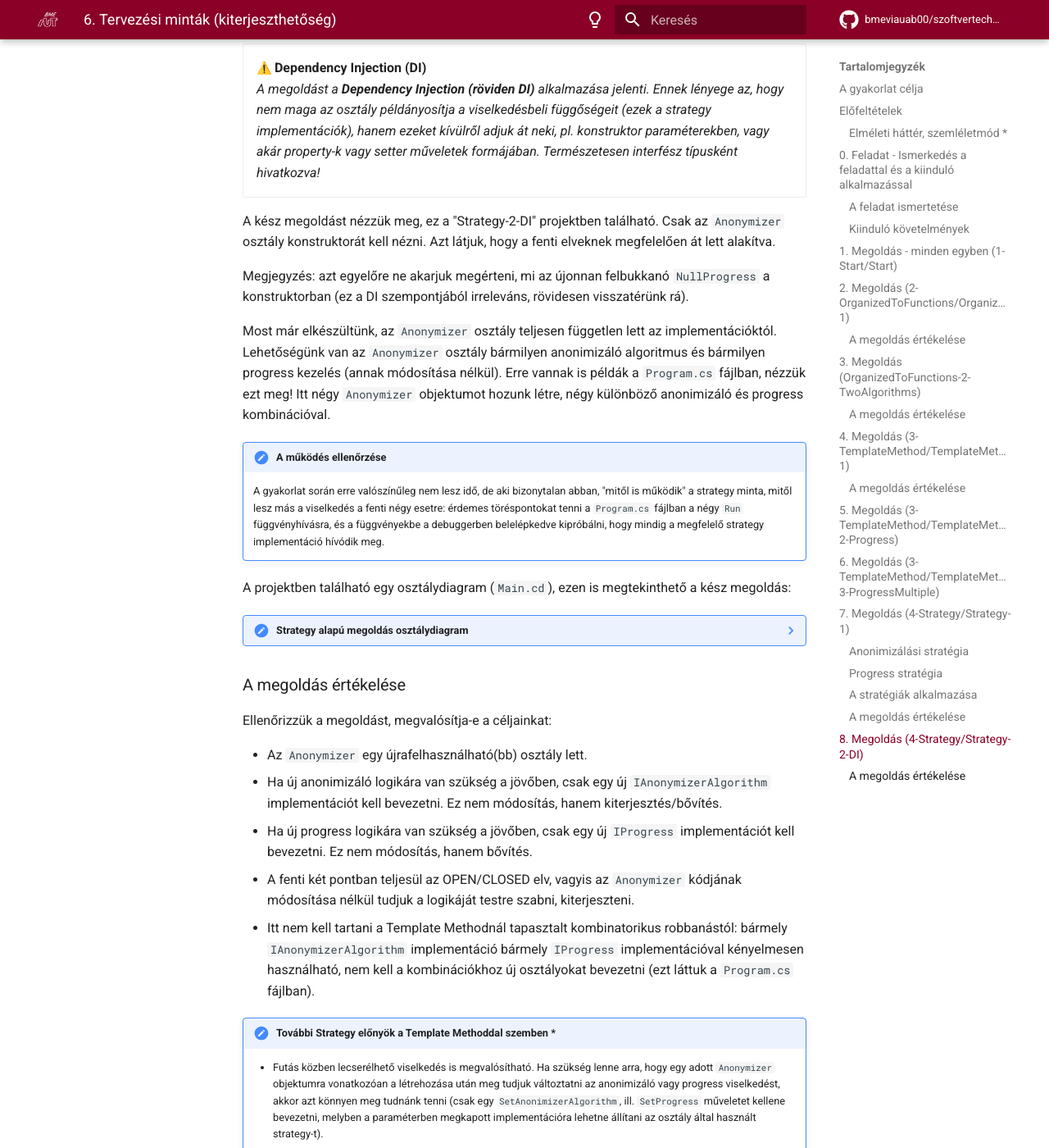
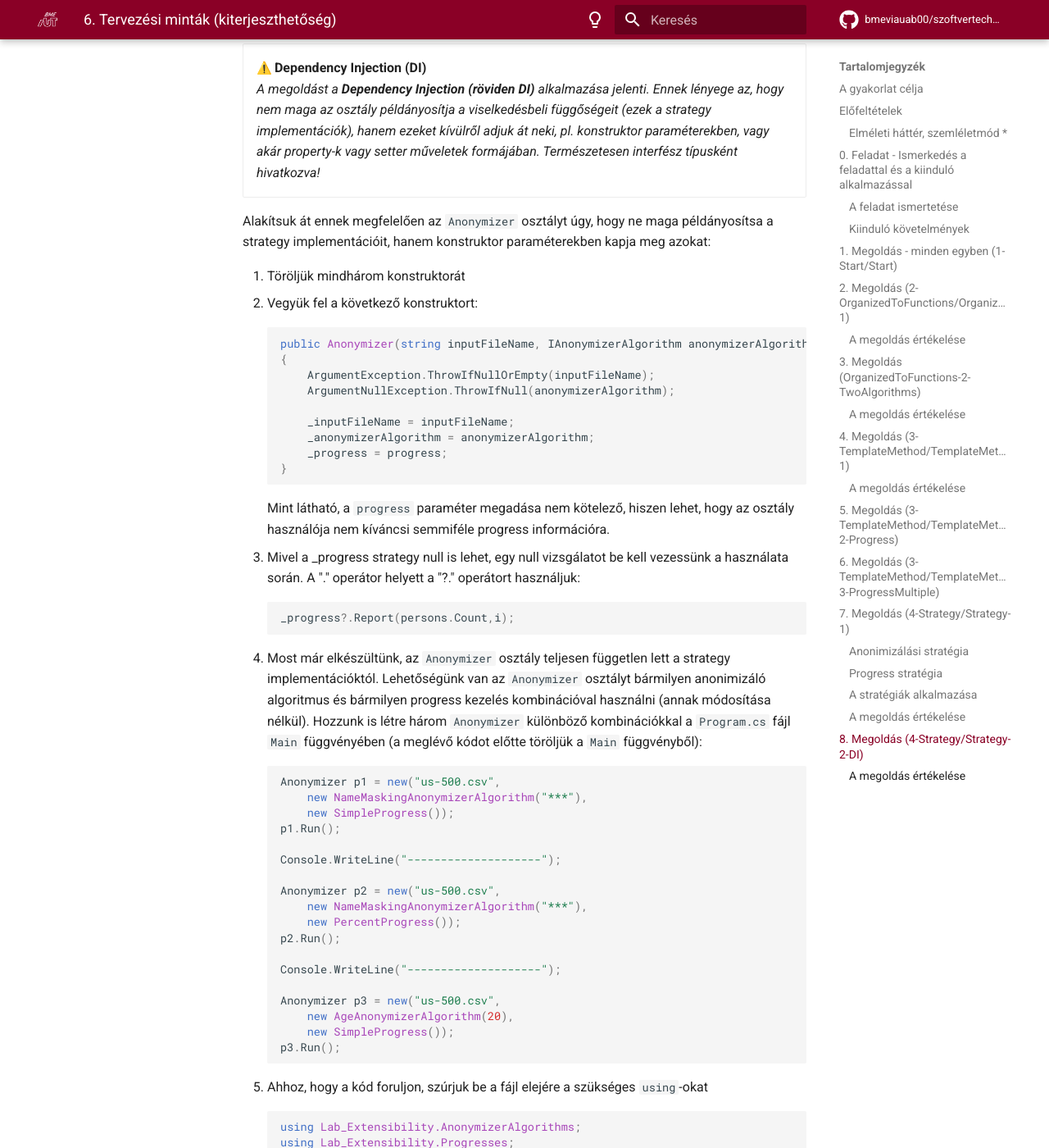
Before and after one commit to bmeviauab00/szoftvertechnikak, an MkDocs documentation site: the page built from docs/labor/6-tervezesi-mintak-pre/index.md, in a window 1280 px wide and 1400 px high, scrolled down 21926 px. Shown: the whole window at 82% size. Built offline with MkDocs 1.6.1 and Material for MkDocs 9.7.7, drawn with Linux system fonts in a browser that asks for light colours; emoji names are drawn with the system emoji font; comment, search, counter and statistics services are not loaded; the version menu is left out; some of the changed text lies outside the part shown.

Commit message:
Pattern lab - strategy with DI

````diff
--- a/docs/labor/6-tervezesi-mintak-pre/index.md
+++ b/docs/labor/6-tervezesi-mintak-pre/index.md
@@ -761,11 +761,62 @@ Sokan - teljesen jogosan - ezt jelen formájában nem is tekintik igazi Strategy
 
 </div>
 
-A kész megoldást nézzük meg, ez a "Strategy-2-DI" projektben található. Csak az `Anonymizer` osztály konstruktorát kell nézni. Azt látjuk, hogy a fenti elveknek megfelelően át lett alakítva.
+Alakítsuk át ennek megfelelően az `Anonymizer` osztályt úgy, hogy ne maga példányosítsa a strategy implementációit, hanem konstruktor paraméterekben kapja meg azokat:
 
-Megjegyzés: azt egyelőre ne akarjuk megérteni, mi az újonnan felbukkanó `NullProgress` a konstruktorban (ez a DI szempontjából irreleváns, rövidesen visszatérünk rá).
+1. Töröljük mindhárom konstruktorát
+2. Vegyük fel a következő konstruktort:
 
-Most már elkészültünk, az `Anonymizer` osztály teljesen független lett az implementációktól. Lehetőségünk van az `Anonymizer` osztály bármilyen anonimizáló algoritmus és bármilyen progress kezelés  (annak módosítása nélkül). Erre vannak is példák a `Program.cs` fájlban, nézzük ezt meg! Itt négy `Anonymizer` objektumot hozunk létre, négy különböző anonimizáló és progress kombinációval.
+    ``` csharp
+    public Anonymizer(string inputFileName, IAnonymizerAlgorithm anonymizerAlgorithm, IProgress progress = null)
+    {
+        ArgumentException.ThrowIfNullOrEmpty(inputFileName);
+        ArgumentNullException.ThrowIfNull(anonymizerAlgorithm);
+
+        _inputFileName = inputFileName;
+        _anonymizerAlgorithm = anonymizerAlgorithm;
+        _progress = progress;
+    }
+    ```
+
+    Mint látható, a `progress` paraméter megadása nem kötelező, hiszen lehet, hogy az osztály használója nem kíváncsi semmiféle progress információra.
+
+3. Mivel a _progress strategy null is lehet, egy null vizsgálatot be kell vezessünk a használata során. A "." operátor helyett a "?." operátort használjuk:
+
+    ``` csharp
+    _progress?.Report(persons.Count,i);
+    ```
+
+4. Most már elkészültünk, az `Anonymizer` osztály teljesen független lett a strategy implementációktól. Lehetőségünk van az `Anonymizer` osztályt bármilyen anonimizáló algoritmus és bármilyen progress kezelés kombinációval használni (annak módosítása nélkül). Hozzunk is létre három `Anonymizer` különböző kombinációkkal a `Program.cs` fájl `Main` függvényében (a meglévő kódot előtte töröljük a `Main` függvényből):
+
+    ``` csharp
+    Anonymizer p1 = new("us-500.csv",
+        new NameMaskingAnonymizerAlgorithm("***"),
+        new SimpleProgress());
+    p1.Run();
+
+    Console.WriteLine("--------------------");
+
+    Anonymizer p2 = new("us-500.csv",
+        new NameMaskingAnonymizerAlgorithm("***"),
+        new PercentProgress());
+    p2.Run();
+
+    Console.WriteLine("--------------------");
+
+    Anonymizer p3 = new("us-500.csv",
+        new AgeAnonymizerAlgorithm(20),
+        new SimpleProgress());
+    p3.Run();
+    ```
+
+5. Ahhoz, hogy a kód foruljon, szúrjuk be a fájl elejére a szükséges `using`-okat
+
+    ``` csharp
+    using Lab_Extensibility.AnonymizerAlgorithms;
+    using Lab_Extensibility.Progresses;
+    ```
+
+Elkészültünk, a kész megoldás a "4-Strategy/Strategy-2-DI" projektben meg is található (ha valahol elakadtunk, vagy nem fordul a kód, ezzel össze lehet nézni).
 
 !!! Note "A működés ellenőrzése"
     A gyakorlat során erre valószínűleg nem lesz idő, de aki bizonytalan abban, "mitől is működik" a strategy minta, mitől lesz más a viselkedés a fenti négy esetre: érdemes töréspontokat tenni a `Program.cs` fájlban a négy `Run` függvényhívásra, és a függvényekbe a debuggerben belelépkedve kipróbálni, hogy mindig a megfelelő strategy implementáció hívódik meg.
````
